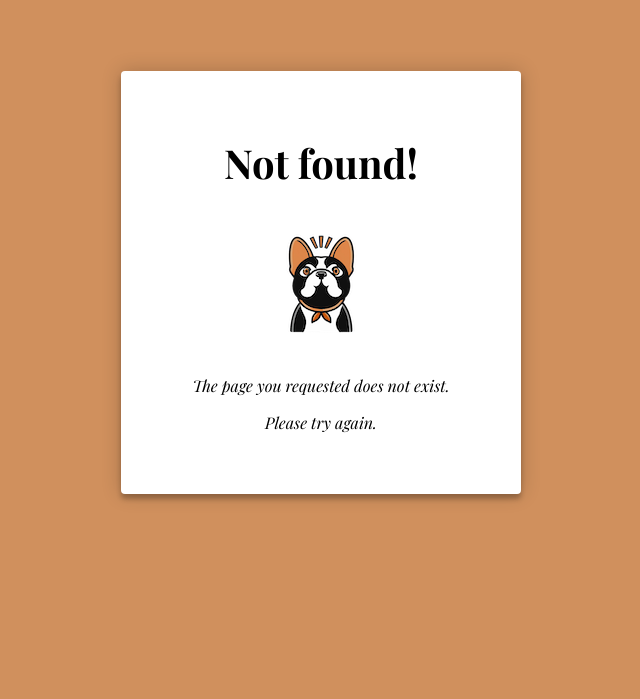
After one commit to AutomationPanda/bulldoggy-reminders-app, a FastAPI app: template templates/not-found.html in a window 1280 px wide. The commit adds this page. Shown: the top 699 px of the page, without its empty margins (319-959 px from the left). Run offline with FastAPI, Linux system fonts and the light colour scheme; the template is opened without the code that fills it, so the values that code supplies are empty.

Commit message:
Added 'not found' page

```diff
--- a/app/main.py
+++ b/app/main.py
@@ -7,9 +7,11 @@ This module is the main module for the FastAPI app.
 # --------------------------------------------------------------------------------
 
 from fastapi import FastAPI, Request
-from fastapi.responses import FileResponse, RedirectResponse
+from fastapi.responses import JSONResponse, FileResponse, RedirectResponse
 from fastapi.staticfiles import StaticFiles
+from starlette.exceptions import HTTPException
 
+from app import templates
 from app.utils.exceptions import UnauthorizedPageException
 from app.routers import api, login, reminders
 
@@ -40,15 +42,28 @@ async def unauthorized_exception_handler(request: Request, exc: UnauthorizedPage
   return RedirectResponse('/login?unauthorized=True', status_code=302)
 
 
+@app.exception_handler(404)
+async def page_not_found_exception_handler(request: Request, exc: HTTPException):
+  if request.url.path.startswith('/api/'):
+    return JSONResponse({'detail': exc.detail}, status_code=exc.status_code)
+  else:
+    return RedirectResponse('/not-found')
+
+
 # --------------------------------------------------------------------------------
 # Routes
 # --------------------------------------------------------------------------------
 
 @app.get("/")
-def read_root():
+async def read_root():
   return {"Hello": "World"}
 
 
 @app.get('/favicon.ico', include_in_schema=False)
-async def favicon():
-    return FileResponse("static/img/favicon.ico")
+async def get_favicon():
+  return FileResponse("static/img/favicon.ico")
+
+
+@app.get('/not-found')
+async def get_not_found(request: Request):
+  return templates.TemplateResponse("not-found.html", {'request': request})
--- a/static/css/login.css
+++ b/static/css/login.css
@@ -10,7 +10,7 @@ body {
 }
 
 .login-form-top {
-  margin-bottom: 20%;
+  margin-bottom: 15%;
 }
 
 .login-form-top-title {
@@ -21,6 +21,10 @@ body {
 
 .login-form-top-subtitle {
   font-style: italic;
+}
+
+#bulldoggy-icon {
+  margin: 3% 0px;
 }
 
 .form {
--- /dev/null
+++ b/static/css/not-found.css
@@ -0,0 +1,36 @@
+body {
+  background-color: #D0905D;
+  font-family: PlayfairDisplay;
+}
+
+.not-found-page {
+  width: 400px;
+  padding: 5% 0 0;
+  margin: auto;
+}
+
+.not-found-content {
+  position: relative;
+  z-index: 1;
+  background: #ffffff;
+  max-width: 360px;
+  margin: 0 auto 100px;
+  padding: 45px;
+  text-align: center;
+  border-radius: 4px;
+  box-shadow: 0 0 20px 0 rgba(0, 0, 0, 0.2), 0 5px 5px 0 rgba(0, 0, 0, 0.24);
+}
+
+#not-found-title {
+  font-size: 2.5em;
+  margin-block-start: 0.5em;
+  margin-block-end: 0.5em;
+}
+
+#bulldoggy-icon {
+  margin: 25px 0px;
+}
+
+.not-found-message {
+  font-style: italic;
+}
--- a/templates/login.html
+++ b/templates/login.html
@@ -10,7 +10,7 @@
             <div class="login-form-top">
                 <h1 class="login-form-top-title">Bulldoggy</h1>
                 <p class="login-form-top-subtitle">The reminders app</p>
-                <img src="/static/img/bulldoggy-100px.png" />
+                <img id="bulldoggy-icon" src="/static/img/bulldoggy-100px.png" />
             </div>
             <form action="/login" method="post" class="login-form">
                 <div>
--- /dev/null
+++ b/templates/not-found.html
@@ -0,0 +1,17 @@
+<html>
+<head>
+    <title>Login | Bulldoggy reminders app</title>
+    <link rel="stylesheet" type="text/css" href="/static/css/font-faces.css">
+    <link rel="stylesheet" type="text/css" href="/static/css/not-found.css">
+</head>
+<body>
+    <div class="not-found-page">
+        <div class="not-found-content">
+            <h1 id="not-found-title">Not found!</h1>
+            <img id="bulldoggy-icon" src="/static/img/bulldoggy-100px.png" />
+            <p class="not-found-message">The page you requested does not exist.</p>
+            <p class="not-found-message">Please try again.</p>
+        </div>
+    </div>
+</body>
+</html>
```
Also changed, not shown: README.md.
